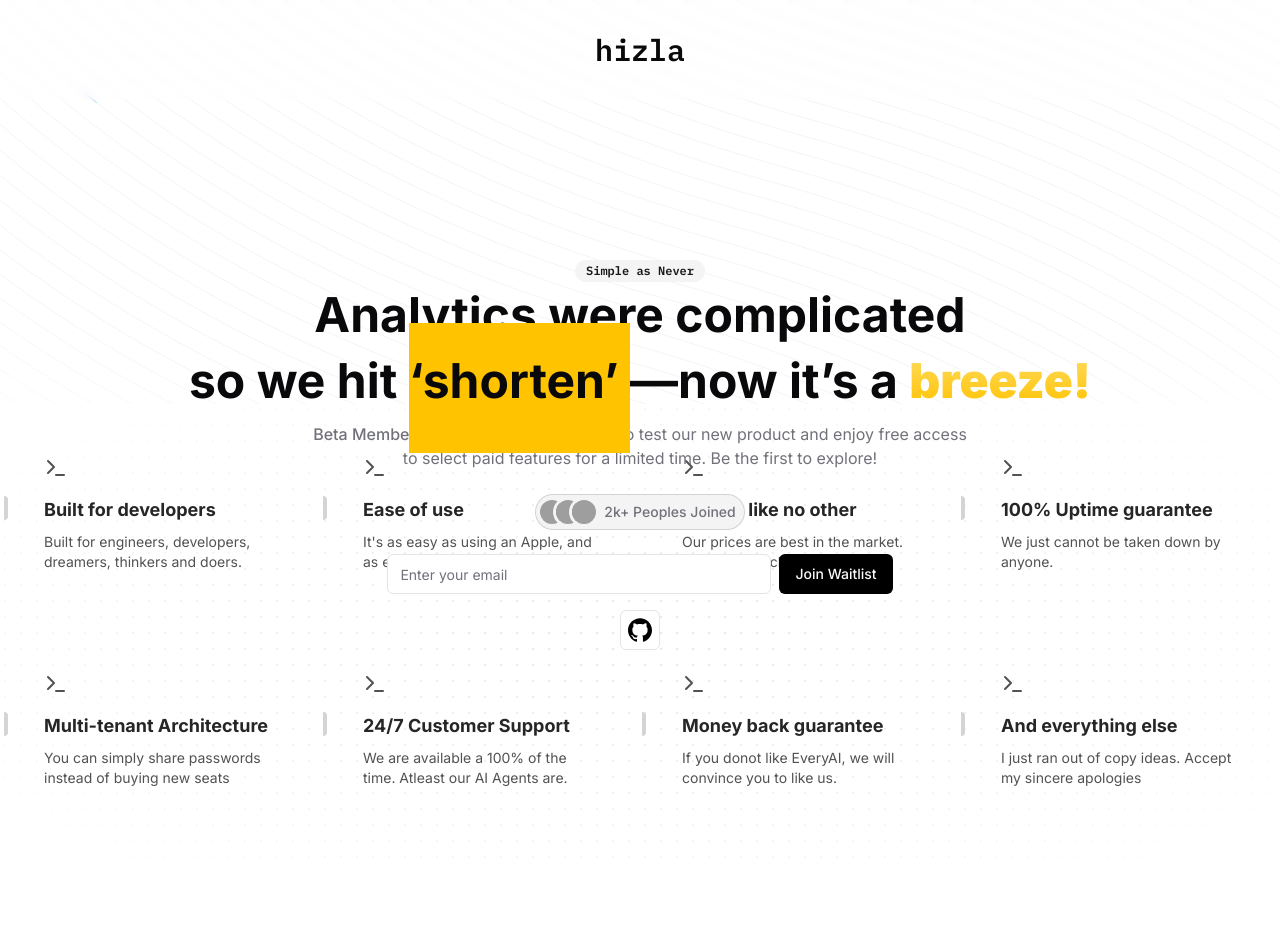
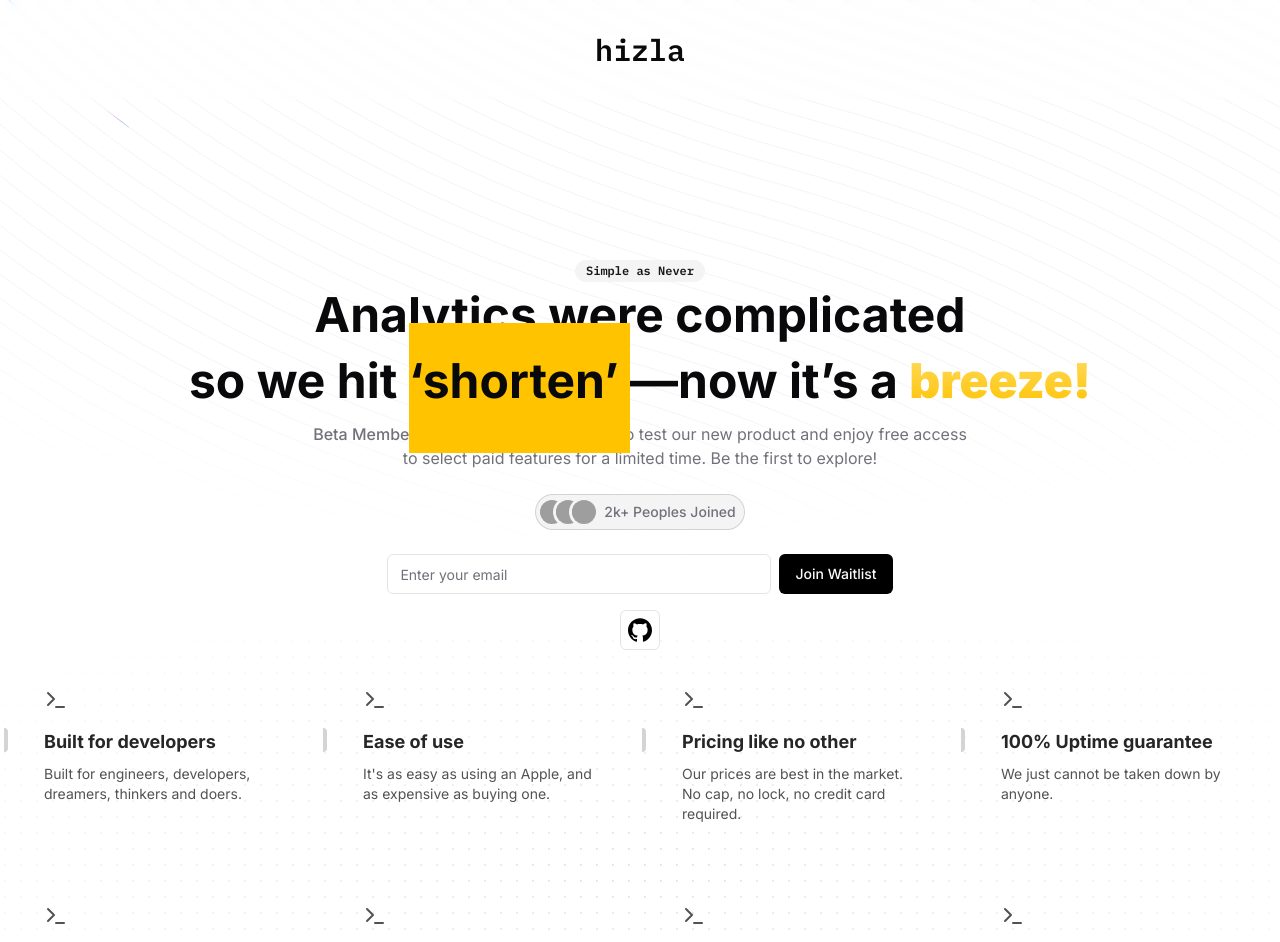
Before and after one commit to Hizla/waitlist-frontend, a Next.js app: page / in a window 1280 px wide. Shown: the top 942 px of the page. Before the commit the page ends 868 px from the top, so only its background shows below. Built offline with nearby package versions, Linux system fonts and the light colour scheme; grey boxes are pictures that could not be loaded.

Commit message:
fix: ui bug fixed

```diff
--- a/app/page.tsx
+++ b/app/page.tsx
@@ -55,7 +55,7 @@ export default function Home() {
       <div className="container">
         <HeroSection />
       </div>
-      <div className="bg-gradient-to-t from-white to-transparent backdrop-blur-sm -mt-64">
+      <div className="bg-gradient-to-t from-white to-transparent backdrop-blur-sm -mt-6">
         <div className="bg-dot-black/[0.2] relative">
           <div className="absolute pointer-events-none inset-0 flex items-center justify-center dark:bg-black bg-white [mask-image:radial-gradient(ellipse_at_center,transparent_5%,black)]"></div>
           <div className="grid grid-cols-1 md:grid-cols-2 lg:grid-cols-4 relative z-10 py-10 container pl-1 pt-3">
```
